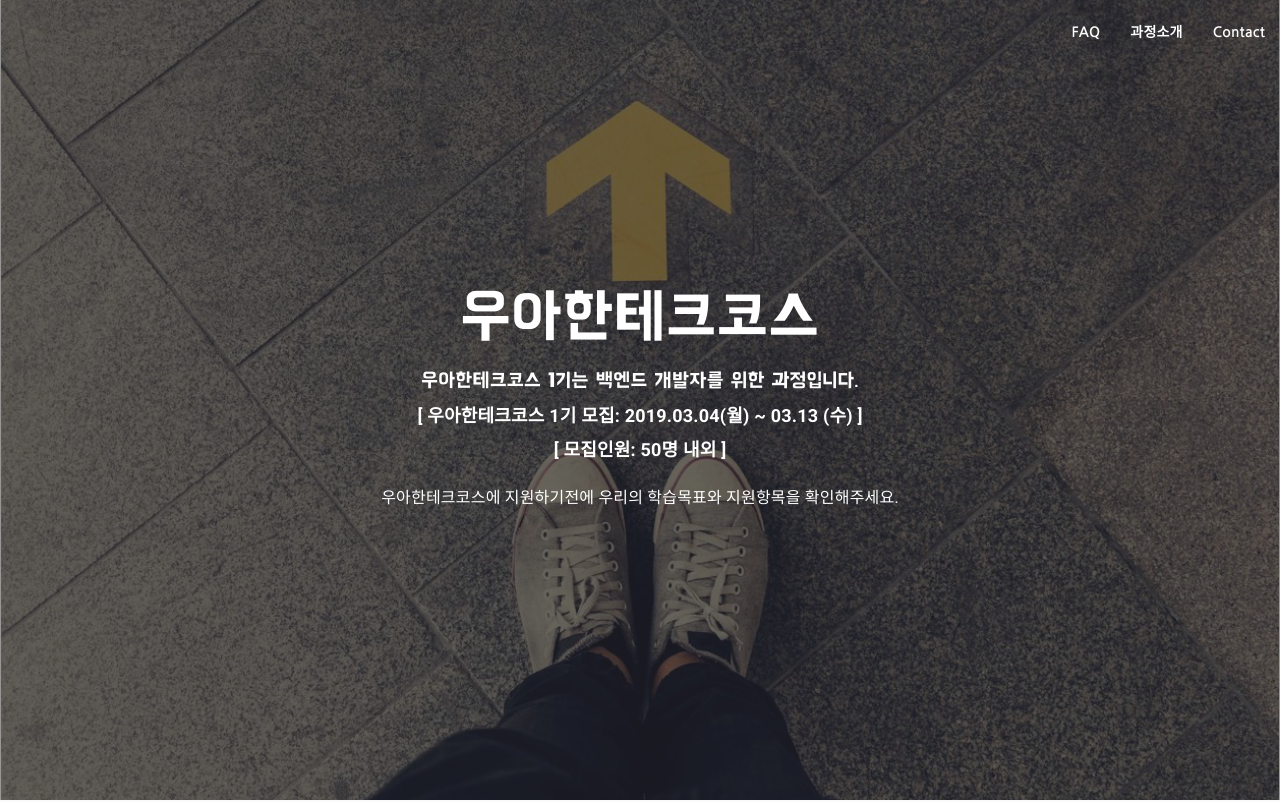
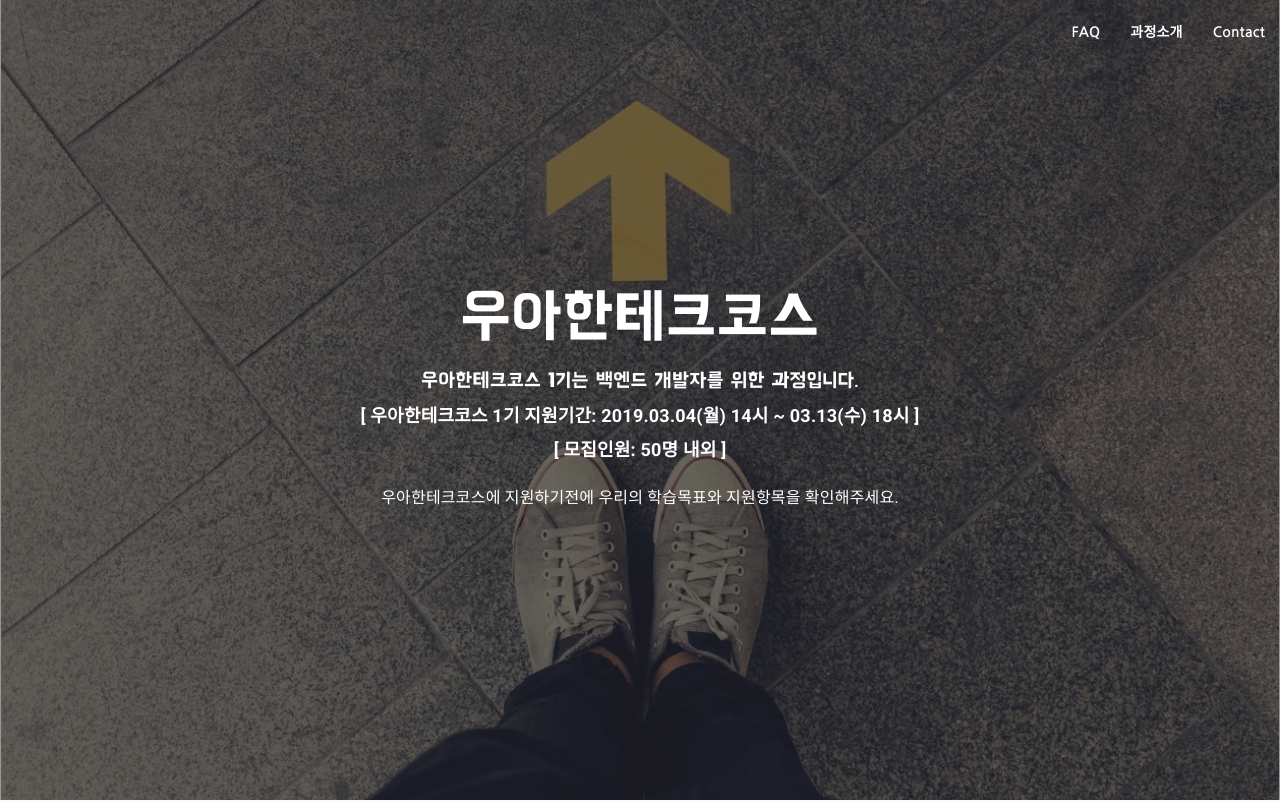
Before and after one commit to woowacourse/woowacourse.github.io, a plain HTML site: page introduction.html in a window 1280 px wide. Shown: the top 802 px of the page. Drawn offline with nearby package versions, Linux system fonts and the light colour scheme; some packages are replaced by stand-ins of ours; a script that the page names is missing; a web font is replaced by a local one.

Commit message:
refactor(index/introduction): Added apply time.

```diff
--- a/introduction.html
+++ b/introduction.html
@@ -86,8 +86,8 @@
                     <h1 class="no-mrg-btm font-size-60 main-title">우아한테크코스</h1>
                     <p class="sub-title text-white font-size-20 mrg-btm-0 lg-text">우아한테크코스 1기는 백엔드 개발자를 위한 과정입니다.</p>
                     <p class="sub-title text-white font-size-16 mrg-btm-0 sm-text lh-1-5">우아한테크코스 1기는 <br/> 백엔드 개발자를 위한 과정입니다.</p>
-                    <p class="font-size-18 text-bold text-white lg-text mrg-btm-0">[ 우아한테크코스 1기 모집: 2019.03.04(월) ~ 03.13 (수) ]</p>
-                    <p class="font-size-16 text-bold text-white sm-text mrg-top-10 mrg-btm-5">[ 우아한테크코스 1기 지원기간 ]<br/> 2019.03.04(월) ~ 03.13 (수)</p>
+                    <p class="font-size-18 text-bold text-white lg-text mrg-btm-0">[ 우아한테크코스 1기 지원기간: 2019.03.04(월) 14시 ~ 03.13(수) 18시 ]</p>
+                    <p class="font-size-16 text-bold text-white sm-text mrg-top-10 mrg-btm-5">[ 우아한테크코스 1기 지원기간 ]<br/> 2019.03.04(월) 14시 ~ 03.13 (수) 18시</p>
                     <p class="font-size-18 text-bold text-white lg-text">[ 모집인원: 50명 내외 ]</p>
                     <p class="font-size-16 text-bold text-white sm-text">[ 모집인원 ] <br/> 50명 내외</p>
                     <p class="font-size-16 text-white lg-text">우아한테크코스에 지원하기전에 우리의 학습목표와 지원항목을 확인해주세요.</p>
```
Also changed, not shown: index.html (+2 -1 lines).
